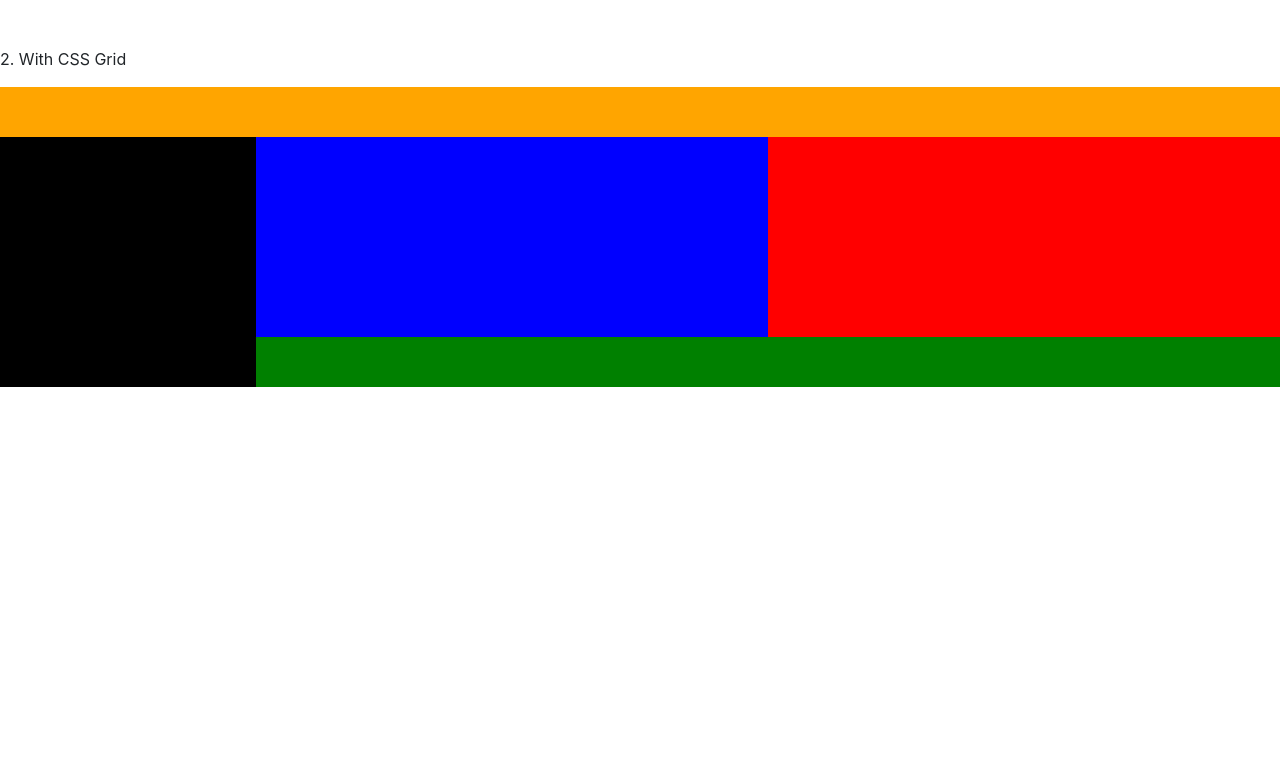
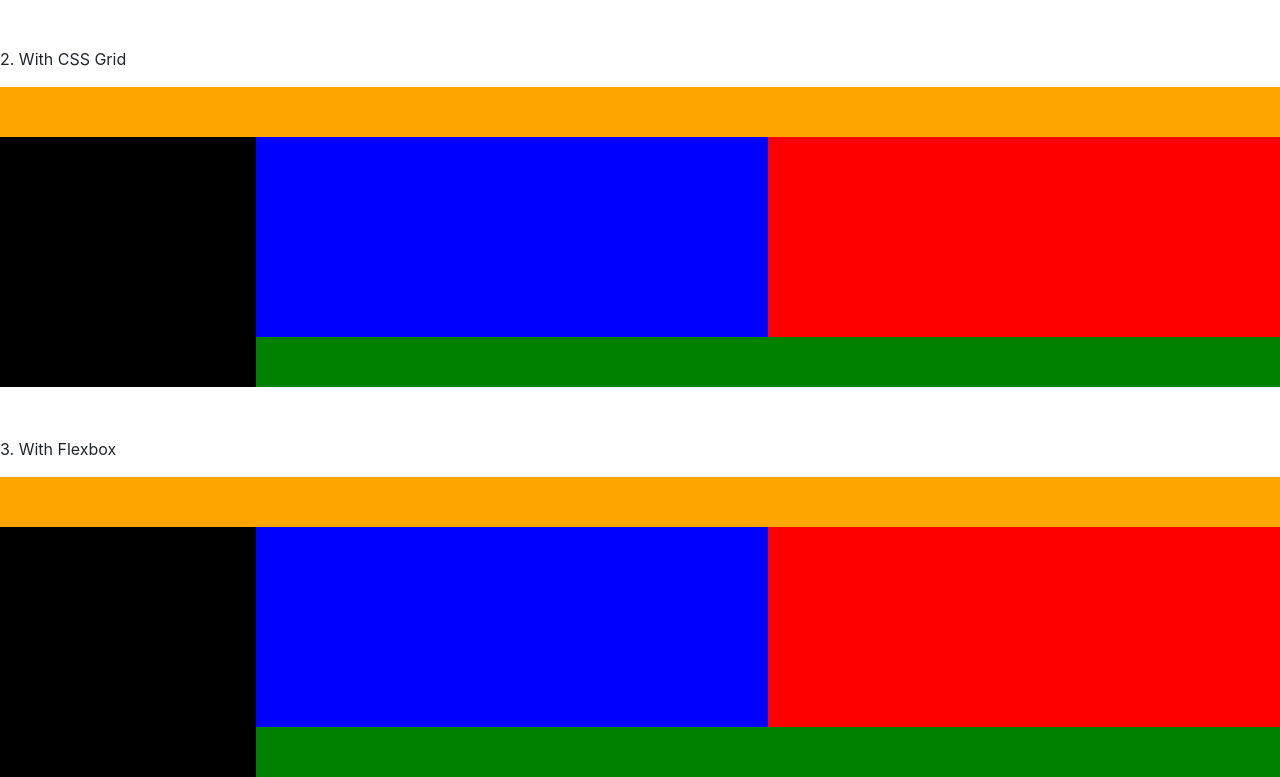
Before and after one commit to Montana-Code-School/html-css-match, a website: page public/layouts/index.html in a window 1280 px wide. Shown: the part 727-1504 px from the top of the page. Before the commit the page ends 1164 px from the top, so only its background shows below. Drawn offline with nearby package versions, Linux system fonts and the light colour scheme.

Commit message:
Add flexbox layout

```diff
--- /dev/null
+++ b/public/layouts/flexbox.css
@@ -0,0 +1,23 @@
+.flex-main {
+  display: flex
+}
+
+.flex-left {
+  flex: 1
+}
+
+.flex-right {
+  flex: 4
+}
+
+.flex-inner {
+  display: flex;
+}
+
+.flex-inner-left {
+  flex: 1;
+}
+
+.flex-inner-right {
+  flex: 1;
+}
--- a/public/layouts/index.html
+++ b/public/layouts/index.html
@@ -7,6 +7,7 @@
     <link rel="stylesheet" href="style.css">
     <link rel="stylesheet" href="float.css">
     <link rel="stylesheet" href="grid.css">
+    <link rel="stylesheet" href="flexbox.css">
     <script src="https://code.jquery.com/jquery-3.3.1.slim.min.js" integrity="sha384-q8i/X+965DzO0rT7abK41JStQIAqVgRVzpbzo5smXKp4YfRvH+8abtTE1Pi6jizo" crossorigin="anonymous"></script>
     <script src="https://cdnjs.cloudflare.com/ajax/libs/popper.js/1.14.3/umd/popper.min.js" integrity="sha384-ZMP7rVo3mIykV+2+9J3UJ46jBk0WLaUAdn689aCwoqbBJiSnjAK/l8WvCWPIPm49" crossorigin="anonymous"></script>
     <script src="https://stackpath.bootstrapcdn.com/bootstrap/4.1.3/js/bootstrap.min.js" integrity="sha384-ChfqqxuZUCnJSK3+MXmPNIyE6ZbWh2IMqE241rYiqJxyMiZ6OW/JmZQ5stwEULTy" crossorigin="anonymous"></script>
@@ -61,5 +62,20 @@
       <footer class="footer grid-footer"></footer>
     </div>
 
+    <div>
+      <p class="flex-title">3. With Flexbox</p>
+      <header class="header flex-header"></header>
+      <main class="flex-main">
+        <section class="left flex-left"></section>
+        <section class="right flex-right">
+          <div class="flex-inner">
+            <div class="inner-left flex-inner-left"></div>
+            <div class="inner-right flex-inner-right"></div>
+          </div>
+          <footer class="footer flex-footer"></footer>
+        </section>
+      </main>
+    </div>
+
   </body>
 </html>
```
